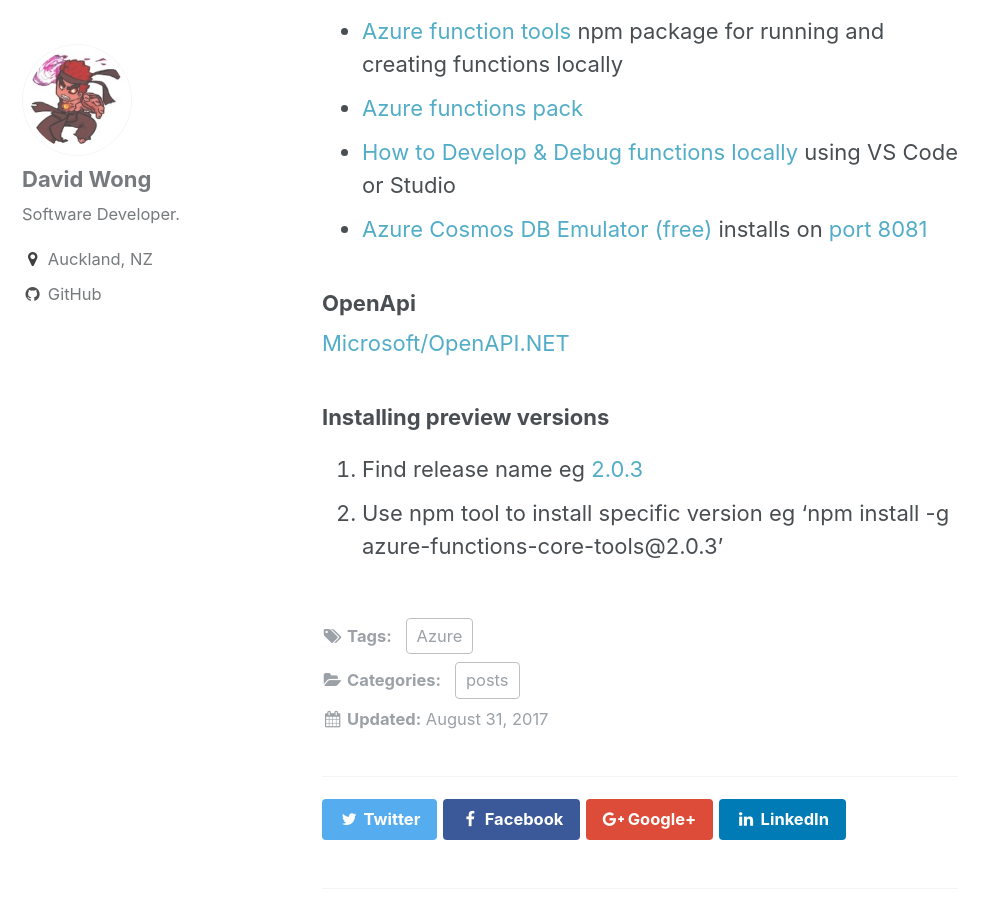
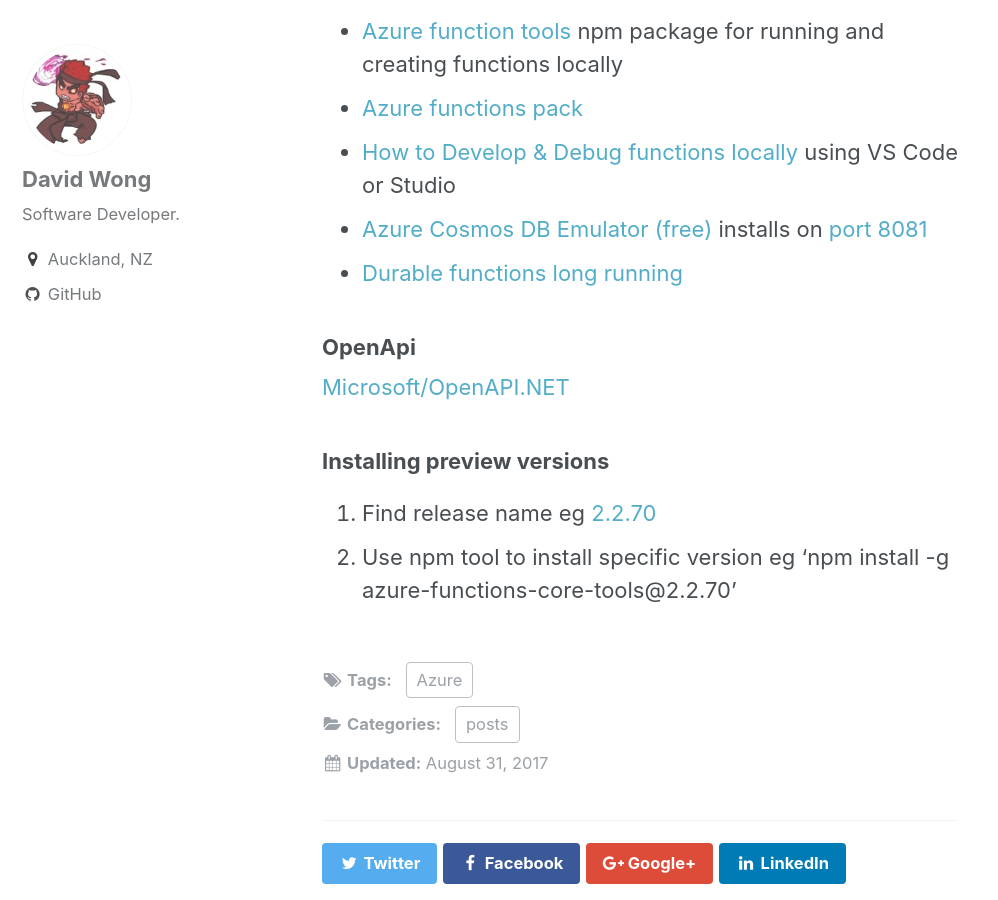
Before and after one commit to dvkwong/devint, a Jekyll site: the page built from _posts/2017-08-31-Azure-Functions.md, in a window 1280 px wide and 900 px high, scrolled down 499 px. Shown: the whole window, without its empty margins (0-998 px from the left). Built offline with Jekyll 4.4.1, drawn with Linux system fonts in a browser that asks for light colours.

Commit message:
Update function version

```diff
--- a/_posts/2017-08-31-Azure-Functions.md
+++ b/_posts/2017-08-31-Azure-Functions.md
@@ -14,6 +14,7 @@
 * [Azure functions pack](https://github.com/Azure/azure-functions-pack)
 * [How to Develop & Debug functions locally](https://docs.microsoft.com/en-us/azure/azure-functions/functions-run-local) using VS Code or Studio
 * [Azure Cosmos DB Emulator (free)](https://aka.ms/documentdb-emulator) installs on [port 8081](https://localhost:8081/_explorer/index.html)
+* [Durable functions long running](https://medium.com/@ThisisZone/azure-durable-functions-before-and-after-b7266d51ed4d)
 
 ### OpenApi
 
@@ -21,5 +22,5 @@
 
 ### Installing preview versions
 
-1. Find release name eg [2.0.3](https://github.com/Azure/azure-functions-core-tools/releases)
-2. Use npm tool to install specific version eg 'npm install -g azure-functions-core-tools@2.0.3'
+1. Find release name eg [2.2.70](https://github.com/Azure/azure-functions-core-tools/releases)
+2. Use npm tool to install specific version eg 'npm install -g azure-functions-core-tools@2.2.70'
```
